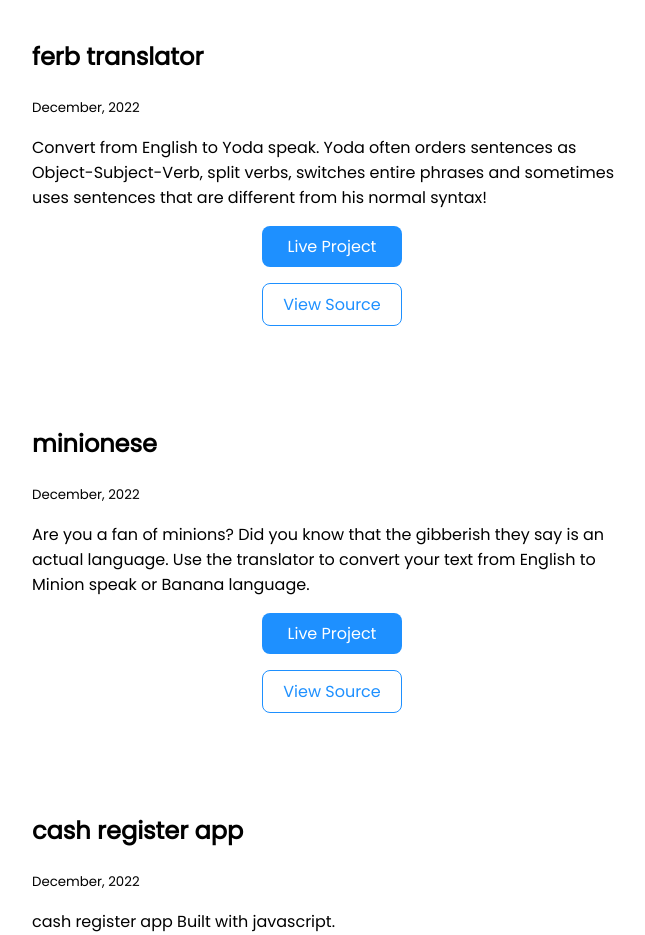
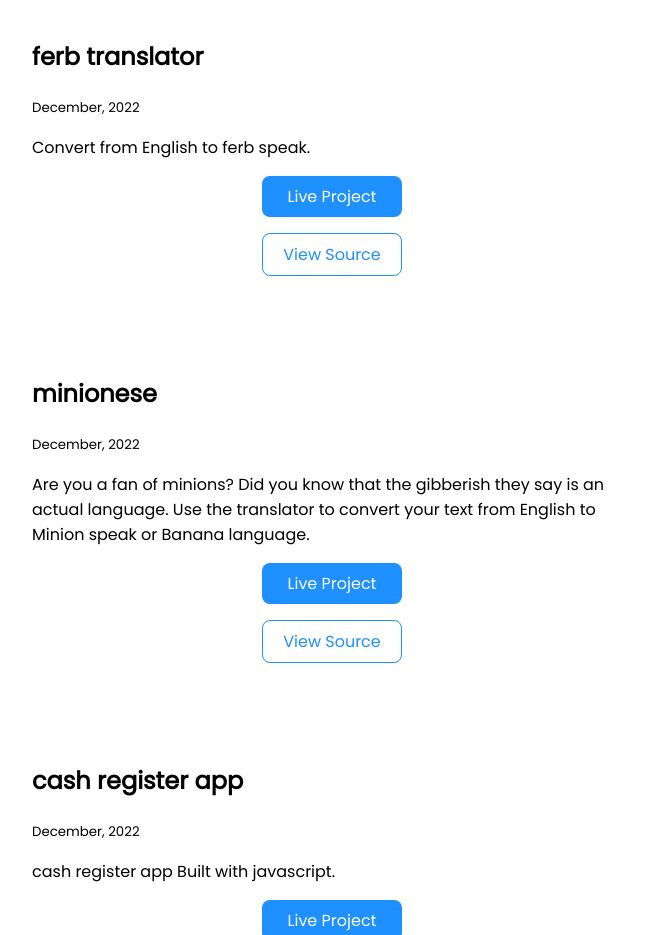
Before and after one commit to UchihaPan/resume, a plain HTML site: page projects.html in a window 1280 px wide. Shown: the part 1060-1995 px from the top of the page, without its empty margins (308-953 px from the left). Drawn offline with Linux system fonts and the light colour scheme.

Commit message:
finishhh

```diff
--- a/projects.html
+++ b/projects.html
@@ -58,7 +58,7 @@
             <article class="showcase-list container container-center ">
                 <h1>ferb translator</h1>
             <small>December, 2022</small>
-            <p>Convert from English to Yoda speak. Yoda often orders sentences as Object-Subject-Verb, split verbs, switches entire phrases and sometimes uses sentences that are different from his normal syntax!</p>
+            <p>Convert from English to ferb speak. </p>
 
             <a class="link link-primary" href="https://melodic-puffpuff-acc6fd.netlify.app/">Live Project</a>
             <a class="link link-secondary" href="https://github.com/UchihaPan/ferb-translator">View Source</a>
```
